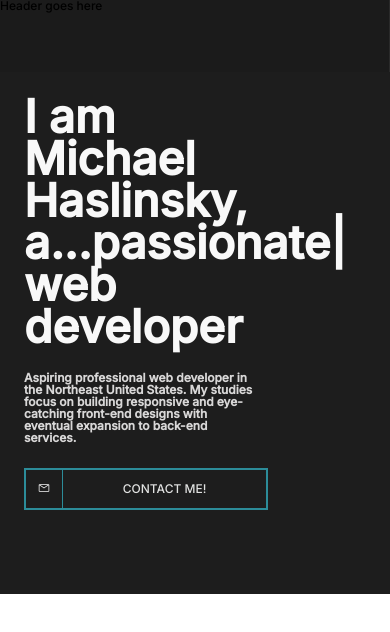
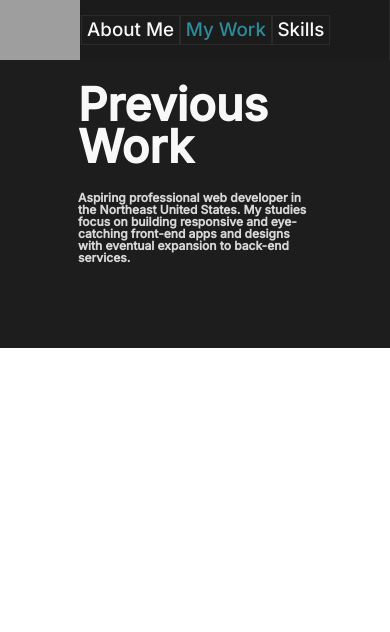
Before and after one commit to mhaslinsky/portfolio, a React (Create React App) app: page /work in a window 390 px wide. Shown: the top 632 px of the page. Built offline with nearby package versions, Linux system fonts and the light colour scheme; grey boxes are pictures that could not be loaded; some icons are missing.

Commit message:
adding new pages, routing, and updating nav

```diff
--- a/src/App.jsx
+++ b/src/App.jsx
@@ -1,85 +1,88 @@
-import { useEffect, useState } from "react";
-import classes from "./App.module.css";
+import { Routes, Route, NavLink } from "react-router-dom";
+import classes from "./App.module.scss";
 import ContactButton from "./components/ContactButton";
-
-let variableText = [
-  "an...adaptable",
-  "a...passionate",
-  "an...inquisitive",
-  "a...determined",
-  "placeholder",
-];
+import HeroText from "./components/HeroText";
+import { Icon } from "@iconify/react";
+import AboutMe from "./components/AboutMe";
+import Work from "./components/Work";
+import Skills from "./components/Skills";
 
 function App() {
-  const [curIndex, setIndex] = useState(0);
-  const [subIndex, setSubIndex] = useState(0);
-  const [reverse, setReverse] = useState(false);
-  const [blink, setBlink] = useState(true);
-
-  useEffect(() => {
-    const timeout2 = setTimeout(() => {
-      setBlink((prev) => !prev);
-    }, 500);
-    return () => clearTimeout(timeout2);
-  }, [blink]);
-
-  // typing effect
-  useEffect(() => {
-    //if at end, go back to start
-    if (curIndex === variableText.length - 1) {
-      setIndex(0);
-      return;
-    }
-    if (
-      //if done typing and not at the last word in the array, set reverse true
-      subIndex === variableText[curIndex].length + 1 &&
-      curIndex !== variableText.length - 1 &&
-      !reverse
-    ) {
-      const timeout = setTimeout(() => {
-        setReverse(true);
-        return () => clearTimeout(timeout);
-      }, 1000);
-    }
-    //if at beginning of word and reverse true, flip reverse and increment array
-    if (subIndex === 0 && reverse) {
-      setReverse(false);
-      setIndex((prev) => prev + 1);
-      return;
-    }
-    //actual typing logic if previous checks fail
-    //if reverse true, it shortens substring one char at time
-    //if false, the opposite
-    const timeout = setTimeout(() => {
-      setSubIndex((prev) => prev + (reverse ? -1 : 1));
-    }, 75);
-
-    return () => clearTimeout(timeout);
-  }, [subIndex, curIndex, reverse]);
-
   return (
     <div className={classes.app}>
       <nav className={classes.nav}>
         <header className='header'>
-          <p>Header goes here</p>
+          <NavLink to='/'>
+            <img
+              src='https://www.adaptivewfs.com/wp-content/uploads/2020/07/logo-placeholder-image.png'
+              alt='logo'
+            ></img>
+          </NavLink>
         </header>
+        <ul>
+          <li>
+            <NavLink
+              to='/about'
+              className={(navData) =>
+                navData.isActive ? classes.active : classes.notActive
+              }
+            >
+              About Me
+            </NavLink>
+          </li>
+          <li>
+            <NavLink
+              to='/work'
+              className={(navData) =>
+                navData.isActive ? classes.active : classes.notActive
+              }
+            >
+              My Work
+            </NavLink>
+          </li>
+          <li>
+            <NavLink
+              to='/skills'
+              className={(navData) =>
+                navData.isActive ? classes.active : classes.notActive
+              }
+            >
+              Skills
+            </NavLink>
+          </li>
+        </ul>
+        <div className={classes.social}>
+          <Icon
+            style={{
+              fontSize: "2rem",
+              color: "rgb(248, 248, 248)",
+              padding: ".2rem",
+            }}
+            icon='akar-icons:github-fill'
+          />
+          <Icon
+            style={{
+              fontSize: "2rem",
+              color: "rgb(248, 248, 248)",
+              padding: ".2rem",
+            }}
+            icon='bi:linkedin'
+          />
+        </div>
       </nav>
-      <div className={classes.heroText}>
-        <h1>I am Michael Haslinsky,</h1>
-        <h1>
-          {`${variableText[curIndex].substring(0, subIndex)}${
-            blink ? "|" : ""
-          }`}
-          &zwnj;
-        </h1>
-        <h1>web developer</h1>
-        <h4>
-          Aspiring professional web developer in the Northeast United States. My
-          studies focus on building responsive and eye-catching front-end
-          designs with eventual expansion to back-end services.
-        </h4>
-        <ContactButton></ContactButton>
-      </div>
+      <Routes>
+        <Route
+          path='/'
+          element={
+            <HeroText>
+              <ContactButton />
+            </HeroText>
+          }
+        />
+        <Route path='about' element={<AboutMe />} />
+        <Route path='work' element={<Work />} />
+        <Route path='skills' element={<Skills />} />
+      </Routes>
     </div>
   );
 }
--- a/src/App.module.css
+++ /dev/null
@@ -1,52 +0,0 @@
-.app {
-  text-align: center;
-  display: grid;
-  grid-template-columns: 12rem 1fr;
-  background-color: #1d1d1d;
-}
-
-.nav {
-  display: flex;
-  height: 100vh;
-  background-color: #1b1b1b;
-  border-right: 1px solid #2a2a2a;
-}
-
-.header {
-  border-bottom: 2px solid #2c8c99;
-}
-
-h1 {
-  line-height: 3.5rem;
-}
-
-h4 {
-  padding: 2rem 0 0 0;
-  color: rgb(216, 215, 215);
-  max-width: 70ch;
-}
-
-.heroText {
-  max-width: 60%;
-  margin: 2rem;
-  align-self: center;
-  justify-self: start;
-  text-align: left;
-  color: rgb(248, 248, 248);
-  padding-bottom: 5rem;
-}
-
-@media (max-width: 800px) {
-  .app {
-    display: flex;
-    flex-direction: column;
-  }
-
-  .nav {
-    height: 6rem;
-  }
-
-  .heroText {
-    align-self: flex-start;
-  }
-}
--- /dev/null
+++ b/src/App.module.scss
@@ -0,0 +1,64 @@
+.app {
+  text-align: center;
+  display: grid;
+  grid-template-columns: 12rem 1fr;
+  background-color: #1d1d1d;
+}
+
+img {
+  height: 12rem;
+}
+
+.social {
+  height: 12rem;
+}
+
+.nav {
+  display: flex;
+  flex-direction: column;
+  height: 100vh;
+  background-color: #1b1b1b;
+  border-right: 1px solid #2a2a2a;
+  justify-content: space-between;
+}
+
+li {
+  padding: 0.4rem;
+  border: 1px solid #2a2a2a;
+}
+.notActive {
+  color: rgb(248, 248, 248);
+  text-decoration: none;
+}
+.active {
+  color: #2c8c99;
+  text-decoration: none;
+}
+
+@media (max-width: 800px) {
+  .app {
+    display: flex;
+    flex-direction: column;
+  }
+
+  .social {
+    display: flex;
+    height: 100%;
+    align-items: center;
+  }
+
+  img {
+    height: 5rem;
+  }
+
+  ul {
+    display: flex;
+    flex-direction: row;
+    align-items: center;
+  }
+
+  .nav {
+    height: 5rem;
+    flex-direction: row;
+  }
+}
--- /dev/null
+++ b/src/components/AboutMe.jsx
@@ -0,0 +1,16 @@
+import { Fragment } from "react/cjs/react.production.min";
+
+function AboutMe() {
+  return (
+    <div className='heroText'>
+      <h1>About Me</h1>
+      <h4>
+        Aspiring professional web developer in the Northeast United States. My
+        studies focus on building responsive and eye-catching front-end apps and
+        designs with eventual expansion to back-end services.
+      </h4>
+    </div>
+  );
+}
+
+export default AboutMe;
--- /dev/null
+++ b/src/components/HeroText.jsx
@@ -0,0 +1,77 @@
+import { useEffect, useState } from "react";
+import classes from "./HeroText.module.scss";
+
+let variableText = [
+  "an...adaptable",
+  "a...passionate",
+  "an...inquisitive",
+  "a...determined",
+  "placeholder",
+];
+
+function HeroText({ children }) {
+  const [curIndex, setIndex] = useState(0);
+  const [subIndex, setSubIndex] = useState(0);
+  const [reverse, setReverse] = useState(false);
+  const [blink, setBlink] = useState(true);
+
+  useEffect(() => {
+    const timeout2 = setTimeout(() => {
+      setBlink((prev) => !prev);
+    }, 500);
+    return () => clearTimeout(timeout2);
+  }, [blink]);
+
+  // typing effect
+  useEffect(() => {
+    //if at end, go back to start
+    if (curIndex === variableText.length - 1) {
+      setIndex(0);
+      return;
+    }
+    if (
+      //if done typing and not at the last word in the array, set reverse true
+      subIndex === variableText[curIndex].length + 1 &&
+      curIndex !== variableText.length - 1 &&
+      !reverse
+    ) {
+      const timeout = setTimeout(() => {
+        setReverse(true);
+        return () => clearTimeout(timeout);
+      }, 1000);
+    }
+    //if at beginning of word and reverse true, flip reverse and increment array
+    if (subIndex === 0 && reverse) {
+      setReverse(false);
+      setIndex((prev) => prev + 1);
+      return;
+    }
+    //actual typing logic if previous checks fail
+    //if reverse true, it shortens substring one char at time
+    //if false, the opposite
+    const timeout = setTimeout(() => {
+      setSubIndex((prev) => prev + (reverse ? -1 : 1));
+    }, 75);
+
+    return () => clearTimeout(timeout);
+  }, [subIndex, curIndex, reverse]);
+
+  return (
+    <div className={classes.heroText}>
+      <h1>I am Michael Haslinsky,</h1>
+      <h1>
+        {`${variableText[curIndex].substring(0, subIndex)}${blink ? "|" : ""}`}
+        &zwnj;
+      </h1>
+      <h1>web developer</h1>
+      <h4>
+        Aspiring professional web developer in the Northeast United States. My
+        studies focus on building responsive and eye-catching front-end apps and
+        designs with eventual expansion to back-end services.
+      </h4>
+      {children}
+    </div>
+  );
+}
+
+export default HeroText;
--- /dev/null
+++ b/src/components/HeroText.module.scss
@@ -0,0 +1,25 @@
+h1 {
+  line-height: 3.5rem;
+}
+
+h4 {
+  padding: 2rem 0 0 0;
+  color: rgb(216, 215, 215);
+  max-width: 70ch;
+}
+
+.heroText {
+  max-width: 60%;
+  margin: 2rem;
+  align-self: center;
+  justify-self: start;
+  text-align: left;
+  color: rgb(248, 248, 248);
+  padding-bottom: 5rem;
+}
+
+@media (max-width: 800px) {
+  .heroText {
+    align-self: flex-start;
+  }
+}
--- /dev/null
+++ b/src/components/Skills.jsx
@@ -0,0 +1,16 @@
+import { Fragment } from "react/cjs/react.production.min";
+
+function Skills() {
+  return (
+    <div className='heroText'>
+      <h1>Skills</h1>
+      <h4>
+        Aspiring professional web developer in the Northeast United States. My
+        studies focus on building responsive and eye-catching front-end apps and
+        designs with eventual expansion to back-end services.
+      </h4>
+    </div>
+  );
+}
+
+export default Skills;
--- /dev/null
+++ b/src/components/Work.jsx
@@ -0,0 +1,16 @@
+import { Fragment } from "react/cjs/react.production.min";
+
+function Work() {
+  return (
+    <div className='heroText'>
+      <h1>Previous Work</h1>
+      <h4>
+        Aspiring professional web developer in the Northeast United States. My
+        studies focus on building responsive and eye-catching front-end apps and
+        designs with eventual expansion to back-end services.
+      </h4>
+    </div>
+  );
+}
+
+export default Work;
--- a/src/index.css
+++ b/src/index.css
@@ -141,6 +141,21 @@ table {
   border-spacing: 0;
 }
 
+li {
+  font-size: 1.563rem;
+  color: rgb(248, 248, 248);
+}
+
+.heroText {
+  max-width: 60%;
+  margin: 2rem;
+  align-self: center;
+  justify-self: start;
+  text-align: left;
+  color: rgb(248, 248, 248);
+  padding-bottom: 5rem;
+}
+
 @media (max-width: 800px) {
   :root {
     font-size: 12px;
```
